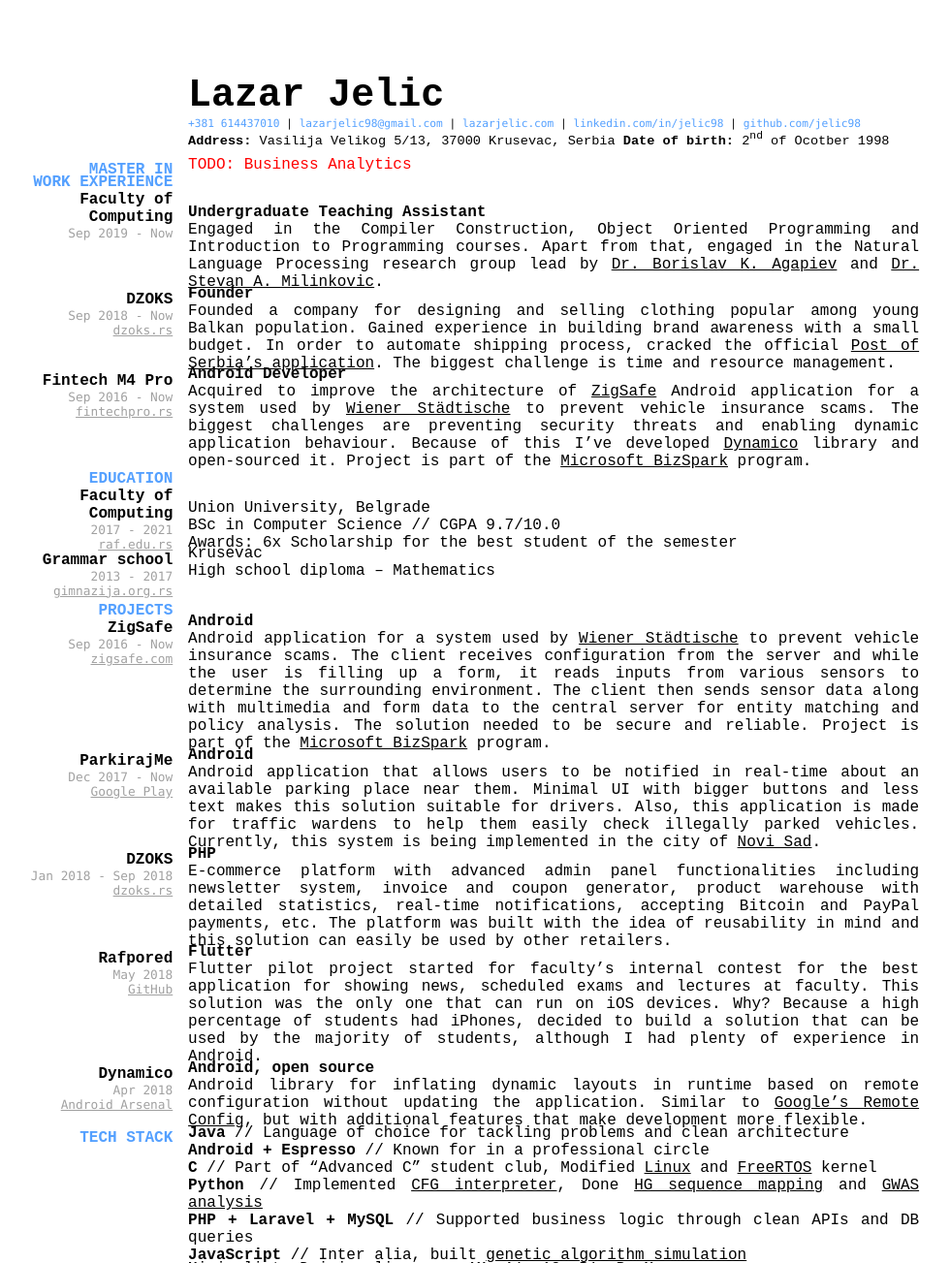
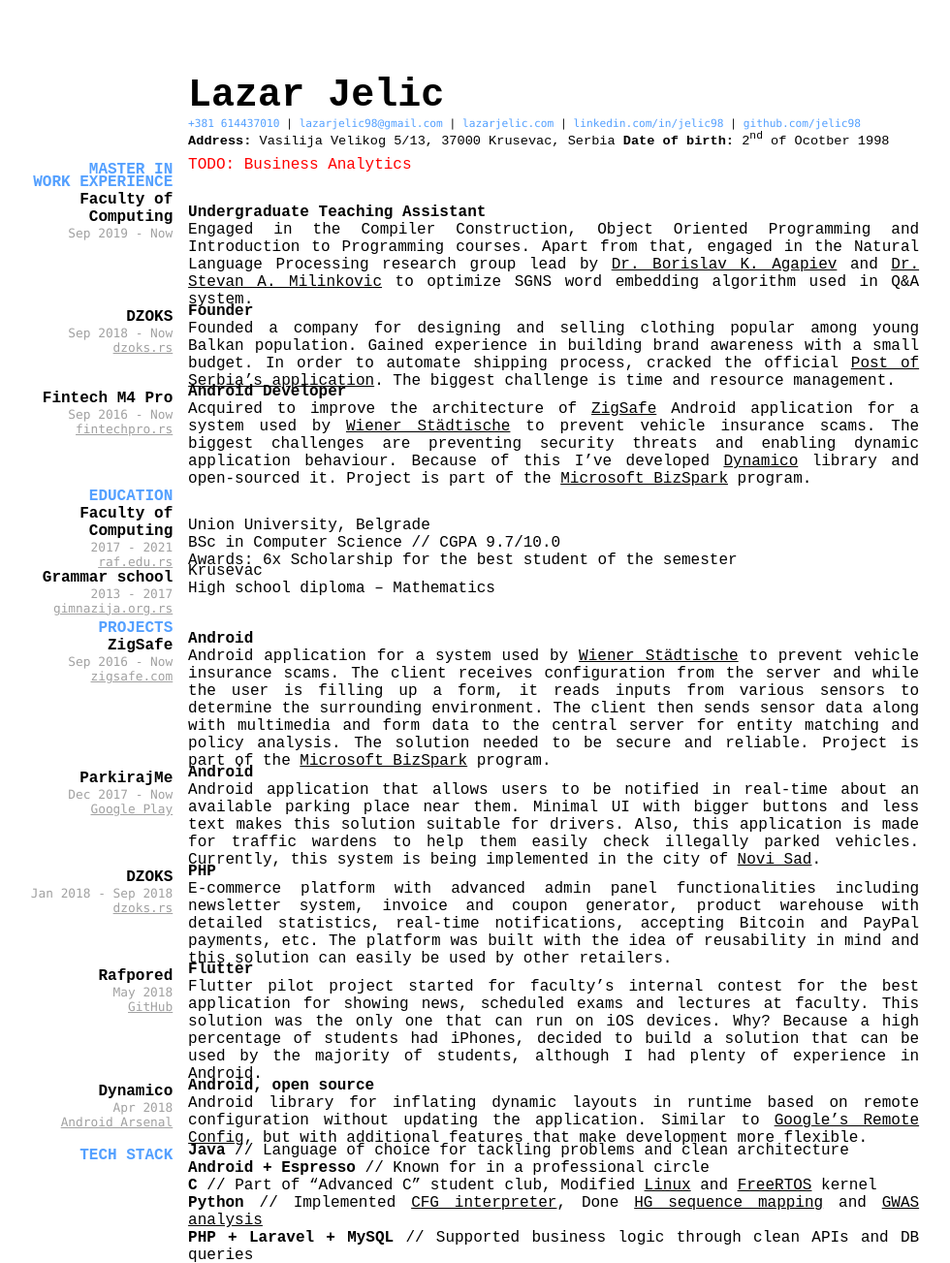
Before and after one commit to jelic98/cv, a Jekyll site: the page built from index.md, in a window 1280 px wide. Shown: the whole page at 97% size, without its empty margins (64-1044 px from the left). Built offline with Jekyll 4.4.1, drawn with Linux system fonts in a browser that asks for light colours; our own code applies the rules of GitHub Pages for plain Markdown files.

Commit message:
Minor work experiencde update

```diff
--- a/index.md
+++ b/index.md
@@ -31,7 +31,7 @@ layout: cv
 __Undergraduate Teaching Assistant__
 
 Engaged in the Compiler Construction, Object Oriented Programming and Introduction to Programming courses.
-Apart from that, engaged in the Natural Language Processing research group lead by [Dr. Borislav K. Agapiev](https://www.raf.edu.rs/en/component/k2/item/5583-agapiev-k-borislav) and [Dr. Stevan A. Milinkovic](https://www.raf.edu.rs/en/component/k2/item/5578-milinkovic-a-stevan).
+Apart from that, engaged in the Natural Language Processing research group lead by [Dr. Borislav K. Agapiev](https://www.raf.edu.rs/en/component/k2/item/5583-agapiev-k-borislav) and [Dr. Stevan A. Milinkovic](https://www.raf.edu.rs/en/component/k2/item/5578-milinkovic-a-stevan) to optimize SGNS word embedding algorithm used in Q&A system.
 </div>
 
 ### DZOKS
```
Also changed, not shown: README.md.
